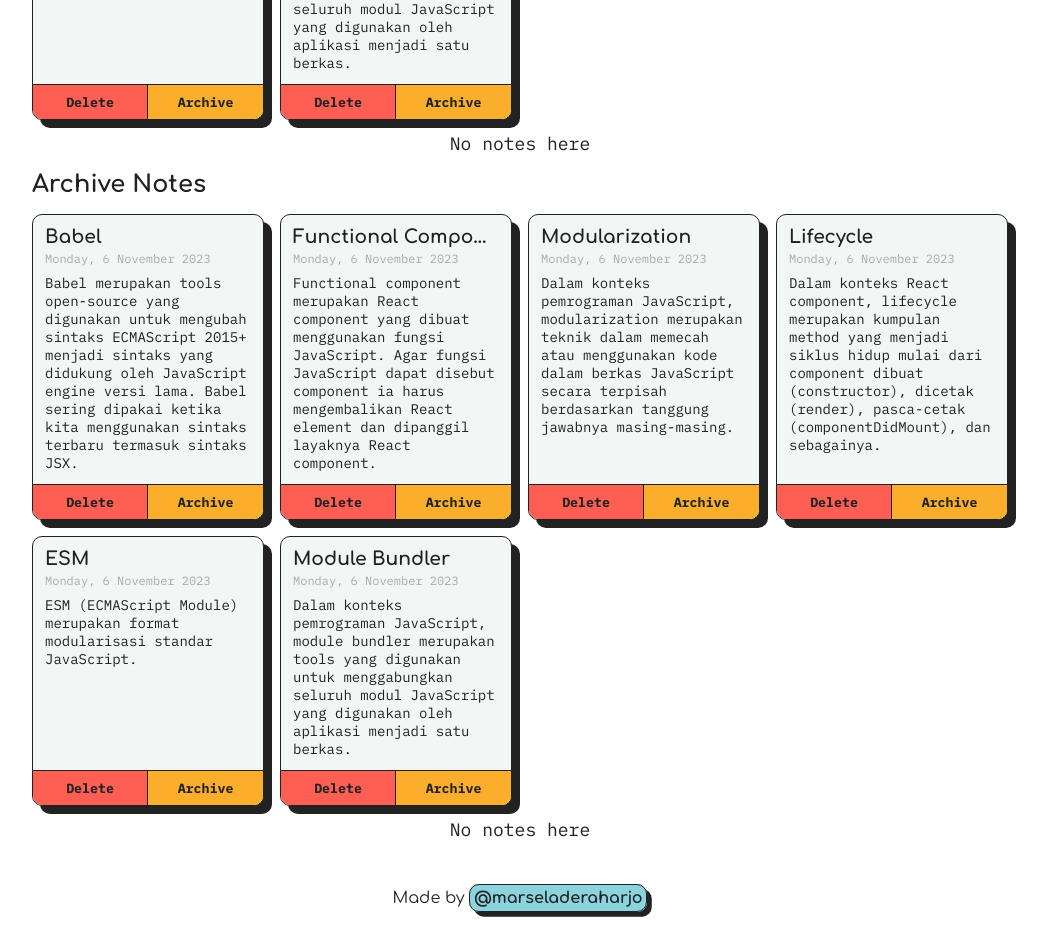
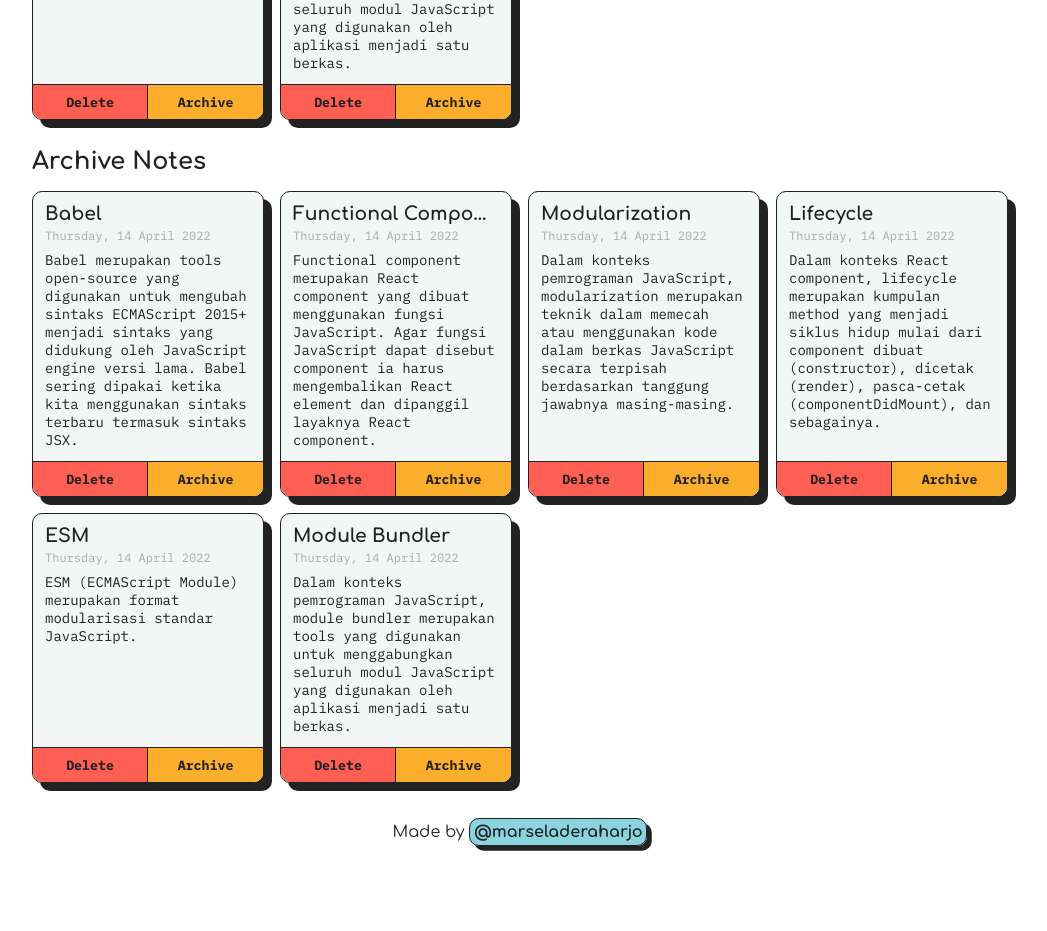
Before and after one commit to marseladeraharjo/Dicoding-PersonalNote, a React (Vite) app: page / in a window 1280 px wide. Shown: the part 1040-1971 px from the top of the page, without its empty margins (120-1167 px from the left). After the commit the page ends 1905 px from the top, so only its background shows below. Built offline with nearby package versions, Linux system fonts and the light colour scheme.

Commit message:
change date format and fix empty message

```diff
--- a/index.html
+++ b/index.html
@@ -3,7 +3,7 @@
   <head>
     <meta charset="UTF-8" />
     <meta name="viewport" content="width=device-width, initial-scale=1.0" />
-    <link rel="icon" href="./src/assets/logo.png" />
+    <link rel="icon" href="/public/img/logo.png" />
 
     <!-- START: Google Font -->
     <link rel="preconnect" href="https://fonts.googleapis.com" />
--- /dev/null
+++ b/src/components/Footer.jsx
@@ -0,0 +1,12 @@
+export default function Footer() {
+  return (
+    <div className="note-app__footer">
+      <p>
+        Made by{" "}
+        <a href="https://github.com/marseladeraharjo" target="_blank" rel="noreferrer">
+          @marseladeraharjo
+        </a>
+      </p>
+    </div>
+  );
+}
--- /dev/null
+++ b/src/components/Header.jsx
@@ -0,0 +1,10 @@
+import NoteSearch from "./NoteSearch";
+
+export default function Header() {
+  return (
+    <div className="note-app__header">
+      <h1>notes.co</h1>
+      <NoteSearch />
+    </div>
+  );
+}
--- a/src/components/NoteApp.jsx
+++ b/src/components/NoteApp.jsx
@@ -1,8 +1,9 @@
 import React from "react";
 import { getData } from "../utils/data";
 import NoteList from "./NoteList";
-import NoteSearch from "./NoteSearch";
 import NoteInput from "./NoteInput";
+import Footer from "./Footer";
+import Header from "./Header";
 
 class NoteApp extends React.Component {
   constructor(props) {
@@ -41,10 +42,7 @@ class NoteApp extends React.Component {
   render() {
     return (
       <div className="note-app">
-        <div className="note-app__header">
-          <h1>notes.co</h1>
-          <NoteSearch />
-        </div>
+        <Header />
         <div className="note-app__body">
           <NoteInput addNote={this.onAddNoteHandler} />
           <h2>Active Notes</h2>
@@ -52,14 +50,7 @@ class NoteApp extends React.Component {
           <h2>Archive Notes</h2>
           <NoteList notes={this.state.notes} onDelete={this.onDeleteHandler} />
         </div>
-        <div className="note-app__footer">
-          <p>
-            Made by{" "}
-            <a href="https://github.com/marseladeraharjo" target="_blank" rel="noreferrer">
-              @marseladeraharjo
-            </a>
-          </p>
-        </div>
+        <Footer />
       </div>
     );
   }
--- a/src/components/NoteInput.jsx
+++ b/src/components/NoteInput.jsx
@@ -33,6 +33,12 @@ class NoteInput extends React.Component {
   onSubmitEventHandler(event) {
     event.preventDefault();
     this.props.addNote(this.state);
+    this.setState(() => {
+      return {
+        title: "",
+        body: "",
+      };
+    });
   }
 
   render() {
--- a/src/components/NoteItemContent.jsx
+++ b/src/components/NoteItemContent.jsx
@@ -4,18 +4,18 @@ function NoteItemContent({ title, createdAt, body }) {
   const daysOfWeek = ["Sunday", "Monday", "Tuesday", "Wednesday", "Thursday", "Friday", "Saturday"];
   const months = ["January", "February", "March", "April", "May", "June", "July", "August", "September", "October", "November", "December"];
 
-  const currentDate = new Date();
+  const currentDate = new Date(createdAt);
 
   const dayOfWeek = daysOfWeek[currentDate.getUTCDay()];
   const dayOfMonth = currentDate.getUTCDate();
   const month = months[currentDate.getUTCMonth()];
   const year = currentDate.getUTCFullYear();
 
-  createdAt = `${dayOfWeek}, ${dayOfMonth} ${month} ${year}`;
+  const formattedData = `${dayOfWeek}, ${dayOfMonth} ${month} ${year}`;
   return (
     <div className="note-item__content">
       <h3 className="note-item__title">{title}</h3>
-      <p className="note-item__date">{createdAt}</p>
+      <p className="note-item__date">{formattedData}</p>
       <p className="note-item__body">{body}</p>
     </div>
   );
--- a/src/components/NoteList.jsx
+++ b/src/components/NoteList.jsx
@@ -2,6 +2,8 @@ import React from "react";
 import NoteItem from "./NoteItem";
 
 function NoteList({ notes, onDelete }) {
+  if (notes.length === 0) return <p className="note-list__empty-message">No notes here</p>;
+
   return (
     <>
       <div className="note-list">
@@ -9,7 +11,6 @@ function NoteList({ notes, onDelete }) {
           <NoteItem key={note.id} id={note.id} onDelete={onDelete} {...note} />
         ))}
       </div>
-      <p className="note-list__empty-message">No notes here</p>
     </>
   );
 }
--- a/src/styles/style.css
+++ b/src/styles/style.css
@@ -59,7 +59,7 @@ textarea {
 .note-app__footer {
   display: flex;
   justify-content: center;
-  margin: 24px;
+  margin-bottom: 24px;
   font-family: "Comfortaa", sans-serif;
 }
 
@@ -129,12 +129,18 @@ textarea {
   grid-template-columns: 1fr;
   grid-template-rows: minmax(-webkit-min-content, -webkit-max-content);
   grid-template-rows: minmax(min-content, max-content);
+  margin-bottom: 28px;
 }
 
 .note-list__empty-message {
   text-align: center;
   font-size: 18px;
-  margin: 12px 0;
+  margin-bottom: 24px;
+  padding: 12px;
+  background-color: #f2f7f5;
+  box-shadow: 0.5rem 0.5rem 0 #222;
+  border: 1px solid #202124;
+  border-radius: 10px;
 }
 
 .note-item {
```
Also changed, not shown: public/img/logo.png (added), src/assets/logo.png (deleted).
